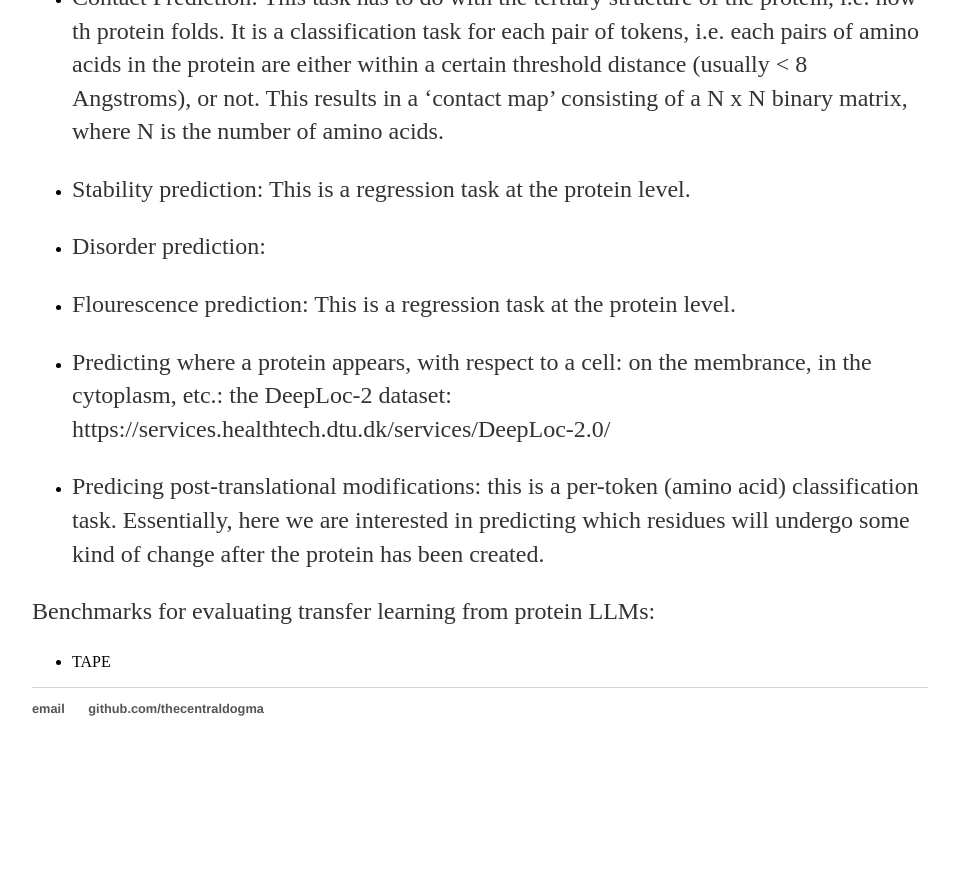
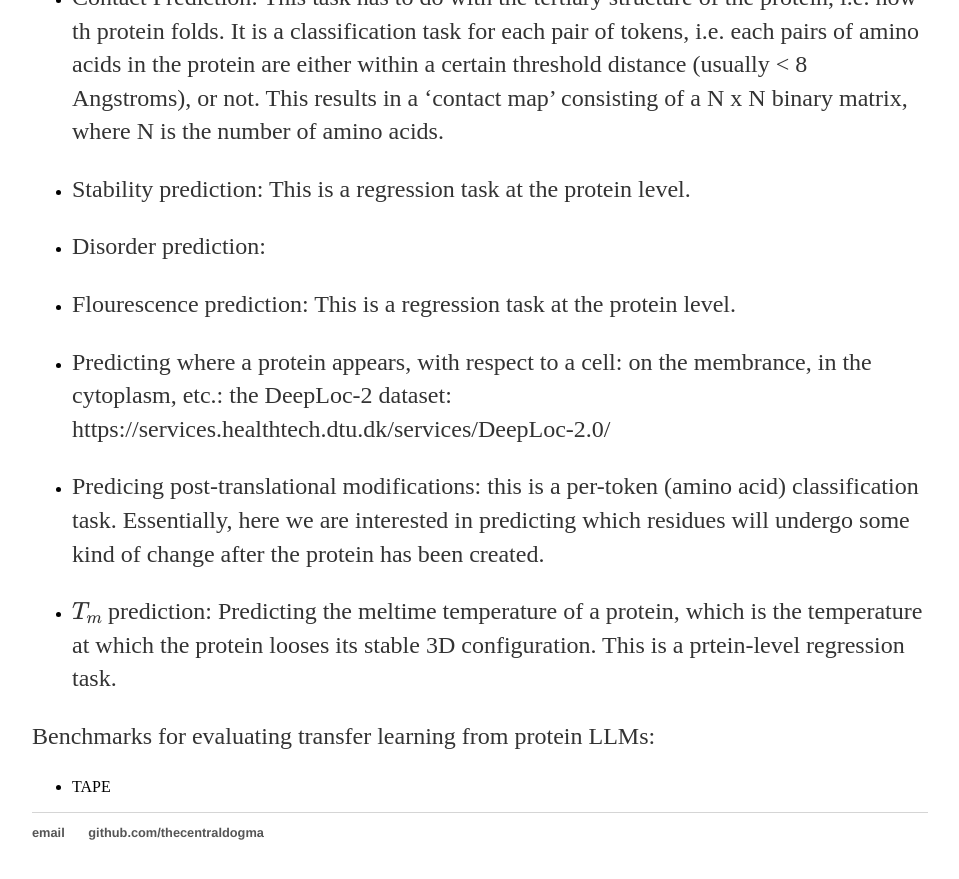
Before and after one commit to thecentraldogma/thecentraldogma.github.io, a Jekyll site: the page built from _posts/2024-03-22-protein-laguage-models.md, in a window 1280 px wide and 900 px high, scrolled down 1637 px. Shown: the top 879 px of the window, without its empty margins (160-1119 px from the left). Built offline with Jekyll 4.4.1, drawn with Linux system fonts in a browser that asks for light colours; formulas are drawn with MathJax 3; a script that is not in the unit is left out; before the commit the page ends 2413 px from its top, so only the background shows below that.

Commit message:
protein LLM

```diff
--- a/_posts/2024-03-22-protein-laguage-models.md
+++ b/_posts/2024-03-22-protein-laguage-models.md
@@ -43,6 +43,8 @@ In the general case, one can utilize the output of the last layer of the network
 
 - Predicing post-translational modifications: this is a per-token (amino acid) classification task. Essentially, here we are interested in predicting which residues will undergo some kind of change after the protein has been created.
 
+- $T_m$ prediction: Predicting the meltime temperature of a protein, which is the temperature at which the protein looses its stable 3D configuration. This is a prtein-level regression task.
+
 
 Benchmarks for evaluating transfer learning from protein LLMs:
 
```
